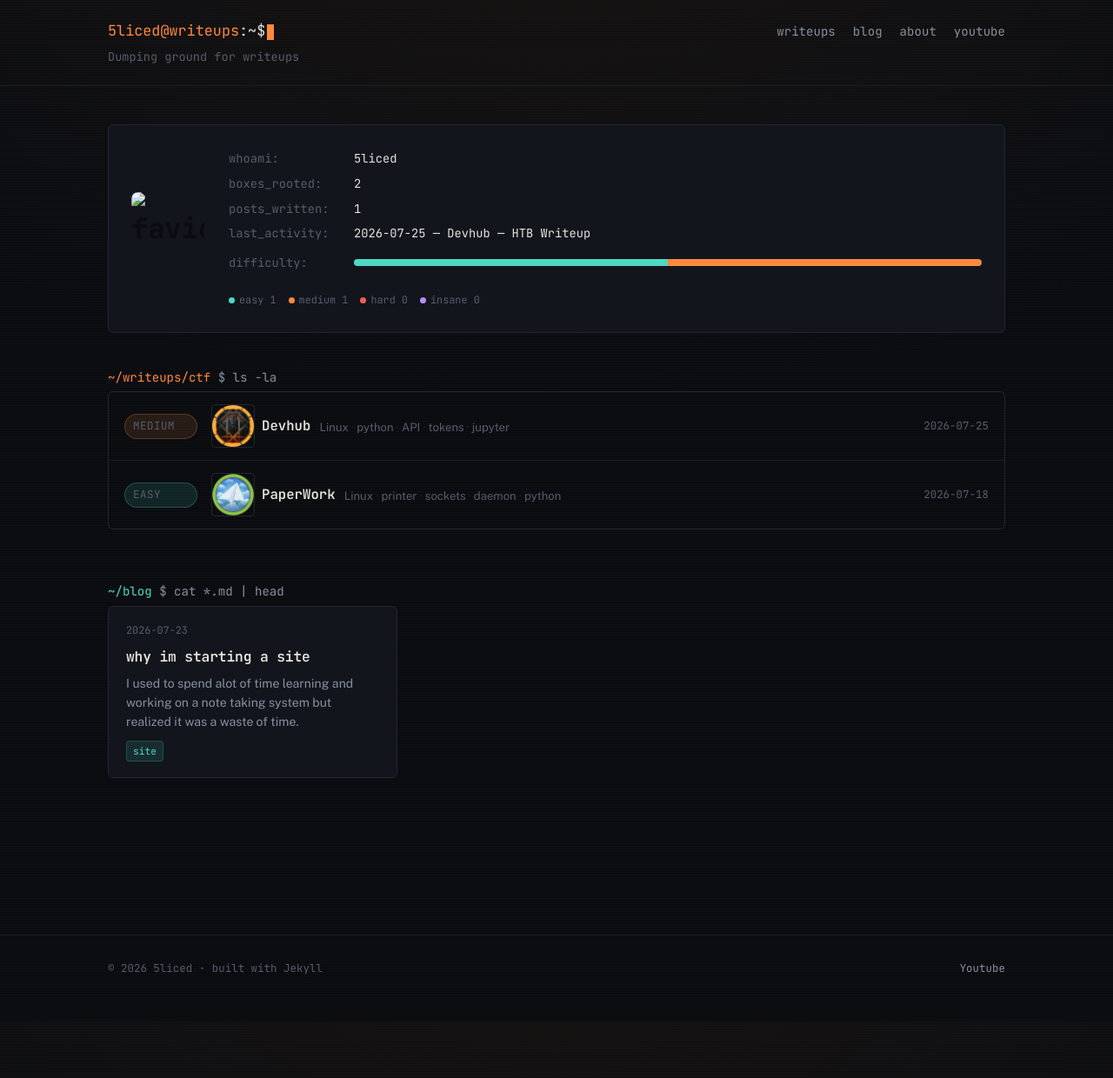
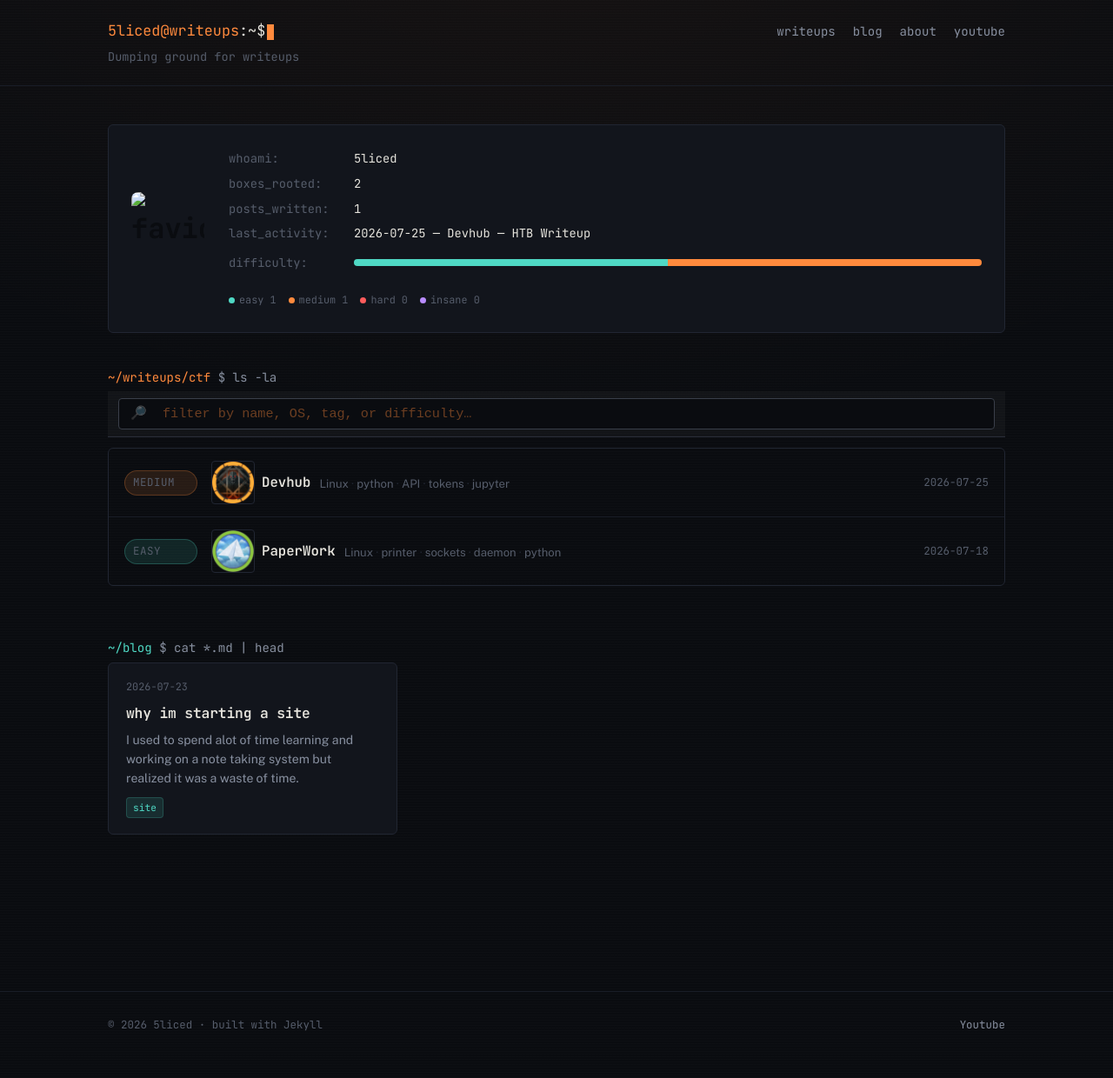
Before and after one commit to 5liced/5liced.github.io, a Jekyll site: the page built from index.md, in a window 1280 px wide. Shown: the whole page at 87% size. Built offline with Jekyll 4.4.1, drawn with Linux system fonts in a browser that asks for light colours; before the commit the page ends 1175 px from its top, so only the background shows below that.

Commit message:
search box update

```diff
--- a/_layouts/home.html
+++ b/_layouts/home.html
@@ -47,12 +47,18 @@ layout: default
     {% endif %}
   </div>
 </section>
-
 <section id="ctf" class="dash-section">
   <div class="listing-head"><span class="path">~/writeups/ctf</span> $ ls -la</div>
-  <div class="listing">
+
+  <!-- 🔍 SEARCH BAR – ADDED HERE -->
+  <div class="search-bar">
+    <input type="text" id="search-input" placeholder="🔎  filter by name, OS, tag, or difficulty…" />
+  </div>
+
+  <div class="listing" id="post-listing">
     {% for post in site.posts %}
-    <a class="listing-row" href="{{ post.url | relative_url }}">
+    <a class="listing-row" href="{{ post.url | relative_url }}"
+       data-search="{{ post.box_name | downcase }} {{ post.os | downcase }} {{ post.tags | join: ' ' | downcase }} {{ post.difficulty | downcase }}">
       <span class="listing-perm badge badge-{{ post.difficulty | downcase | default: 'easy' }}">{{ post.difficulty | default: "N/A" }}</span>
       <span class="listing-main">
         <span class="box-name">
@@ -75,6 +81,72 @@ layout: default
   </div>
 </section>
 
+<!-- 🧠 SEARCH SCRIPT -->
+<style>
+  .search-bar {
+    padding: 0.5rem 0.75rem;
+    margin: 0.25rem 0 0.75rem 0;
+    background: rgba(255, 255, 255, 0.03);
+    border-bottom: 1px solid var(--border-color, #2a2e3a);
+  }
+  #search-input {
+    width: 100%;
+    padding: 0.5rem 0.8rem;
+    background: var(--bg, #0A0C10);
+    color: var(--accent, #FF8A3D);
+    border: 1px solid var(--border-color, #3a3f4a);
+    border-radius: 4px;
+    font-family: 'Courier New', monospace;
+    font-size: 0.95rem;
+    outline: none;
+    box-sizing: border-box;
+    transition: border-color 0.2s, box-shadow 0.2s;
+  }
+  #search-input:focus {
+    border-color: var(--accent, #FF8A3D);
+    box-shadow: 0 0 10px rgba(255, 138, 61, 0.15);
+  }
+  #search-input::placeholder {
+    color: rgba(255, 138, 61, 0.4);
+  }
+  .listing-row.hidden {
+    display: none !important;
+  }
+</style>
+
+<script>
+  (function() {
+    const input = document.getElementById('search-input');
+    const rows = document.querySelectorAll('#post-listing .listing-row');
+
+    function filterRows() {
+      const query = input.value.toLowerCase().trim();
+      let anyVisible = false;
+
+      rows.forEach(row => {
+        // Use the data-search attribute we built in Liquid
+        const searchData = (row.dataset.search || '').toLowerCase();
+        // Also include the visible text as a fallback
+        const textContent = row.textContent.toLowerCase();
+        const match = query === '' || searchData.includes(query) || textContent.includes(query);
+        row.classList.toggle('hidden', !match);
+        if (match) anyVisible = true;
+      });
+
+      // Optionally show a "no results" message (you can add a <div> if you like)
+      // For now we'll just keep the rows hidden.
+      // If you want a message, uncomment the lines below and add #no-results element.
+      // const noResults = document.getElementById('no-results');
+      // if (noResults) noResults.style.display = anyVisible ? 'none' : 'block';
+    }
+
+    input.addEventListener('input', filterRows);
+    // initial run – if the input has a pre‑filled value
+    filterRows();
+  })();
+</script>
+
+
 <section id="blog" class="dash-section">
   <div class="listing-head blog"><span class="path">~/blog</span> $ cat *.md | head</div>
   <div class="blog-grid">
```
